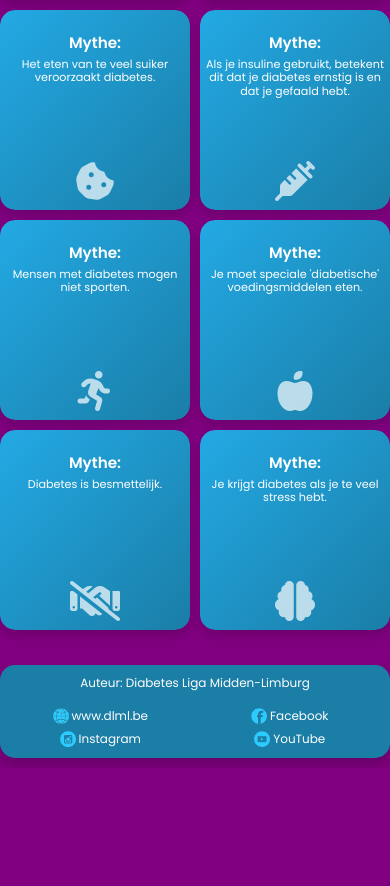
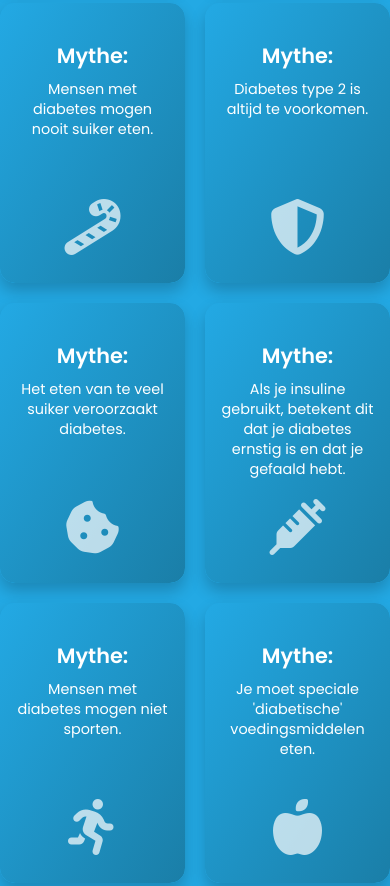
Before and after one commit to Fredje4711/flashkaarten, a plain HTML site: page index.html in a window 390 px wide. Shown: the part 540-1426 px from the top of the page. Before the commit the page ends 1308 px from the top, so only its background shows below. Drawn offline with Linux system fonts and the light colour scheme.

Commit message:
Add files via upload

```diff
--- a/style.css
+++ b/style.css
@@ -1,20 +1,19 @@
 :root {
     --main-color: #23a9e4;
-    --dark-main-color: #1a7ea7; /* Iets donkerder voor gradiënt */
-    --light-main-color: #60c0eb; /* Iets lichter voor gradiënt */
-    --background-color: #e0f2f7; /* Zeer lichte variant van de hoofdkleur */
+    --dark-main-color: #1a7ea7;
+    --light-main-color: #60c0eb;
+    --background-color: #23a9e4;
     --card-shadow: 0 8px 16px rgba(0, 0, 0, 0.2);
     --card-radius: 15px;
 }
 
-/* Algemene reset & basisstyling */
 body {
     font-family: 'Poppins', sans-serif;
     margin: 0;
     padding-top: 20px;
-    padding-bottom: 20px; /* Standaard padding onderaan */
+    padding-bottom: 20px;
     background-color: var(--background-color);
-    color: #333;
+    color: #fff;
     display: flex;
     flex-direction: column;
     align-items: center;
@@ -24,43 +23,41 @@ body {
 
 header {
     text-align: center;
-    margin-bottom: 30px;
+    margin-bottom: 20px;
     max-width: 800px;
     width: 100%;
 }
 
 h1 {
-    color: var(--dark-main-color);
-    font-size: 2.5em;
-    margin-bottom: 10px;
-    font-weight: 600;
+    color: #ffffff;
+    font-size: 2.2em;
+    margin-bottom: 8px;
+    font-weight: 700;
 }
 
 .intro-text {
-    font-size: 1.1em;
-    color: #555;
+    font-size: 1em;
+    color: #ffffff;
     margin-top: 0;
-    margin-bottom: 20px;
+    margin-bottom: 15px;
 }
 
-/* Grid voor flashcards (Desktop) */
 .flashcard-grid {
     display: grid;
-    grid-template-columns: repeat(auto-fit, minmax(280px, 1fr));
-    gap: 25px;
-    max-width: 1200px;
+    grid-template-columns: repeat(auto-fit, minmax(220px, 1fr));
+    gap: 20px;
+    max-width: 1000px;
     width: 100%;
     justify-content: center;
-    padding: 0;
-    margin-bottom: 50px;
+    padding: 0 10px;
+    margin-bottom: 40px;
     flex-grow: 1;
 }
 
-/* Algemene styling voor de flashcard container */
 .flashcard {
     background-color: transparent;
     width: 100%;
-    height: 400px; /* Vaste hoogte voor kaarten op desktop */
+    height: 280px;
     perspective: 1000px;
     cursor: pointer;
     border-radius: var(--card-radius);
@@ -73,7 +70,6 @@ h1 {
     transform: translateY(-5px);
 }
 
-/* Binnenste container voor de flip-animatie */
 .flashcard-inner {
     position: relative;
     width: 100%;
@@ -84,12 +80,10 @@ h1 {
     border-radius: var(--card-radius);
 }
 
-/* Wanneer de kaart omgedraaid is */
 .flashcard.flipped .flashcard-inner {
     transform: rotateY(180deg);
 }
 
-/* Voorkant en achterkant van de kaart */
 .flashcard-front, .flashcard-back {
     position: absolute;
     width: 100%;
@@ -98,12 +92,11 @@ h1 {
     border-radius: var(--card-radius);
     background: linear-gradient(to bottom right, var(--main-color), var(--dark-main-color));
     color: white;
-
     display: flex;
     flex-direction: column;
     align-items: center;
     justify-content: flex-start;
-    padding: 25px 20px 20px 20px;
+    padding: 20px 15px;
     box-sizing: border-box;
 }
 
@@ -112,31 +105,28 @@ h1 {
     transform: rotateY(180deg);
 }
 
-/* Styling voor titels en paragrafen binnen de kaarten */
 .flashcard h2 {
-    font-size: 1.6em;
+    font-size: 1.3em;
     font-weight: 600;
     color: white;
     text-align: center;
-    margin-bottom: 10px;
+    margin-bottom: 8px;
 }
 
 .flashcard p {
-    font-size: 1em;
-    line-height: 1.5;
+    font-size: 0.9em;
+    line-height: 1.4;
     margin: 0;
     text-align: center;
     flex-grow: 1;
 }
 
-/* Styling voor de symbolische iconen */
 .myth-icon {
-    font-size: 6em;
+    font-size: 3.5em;
     color: white;
     opacity: 0.7;
-    margin-top: 20px;
-    margin-bottom: 10px;
-
+    margin-top: 10px;
+    margin-bottom: 8px;
     font-family: "Font Awesome 6 Free" !important;
     font-weight: 900 !important;
     font-style: normal !important;
@@ -146,24 +136,22 @@ h1 {
     display: inline-block !important;
 }
 
-
-/* NIEUWE FOOTER STYLING */
 footer {
     width: 100%;
     max-width: 1200px;
     background-color: var(--dark-main-color);
     color: white;
     text-align: center;
-    padding: 25px 20px;
+    padding: 20px 15px;
     box-sizing: border-box;
     border-radius: var(--card-radius);
-    margin-top: 50px;
+    margin-top: 30px;
     box-shadow: var(--card-shadow);
 }
 
 footer p {
-    margin: 0 0 10px 0;
-    font-size: 0.95em;
+    margin: 0 0 8px 0;
+    font-size: 0.9em;
     line-height: 1.4;
 }
 
@@ -171,8 +159,8 @@ footer p {
     display: flex;
     flex-wrap: wrap;
     justify-content: center;
-    gap: 15px;
-    margin-top: 15px;
+    gap: 10px;
+    margin-top: 10px;
 }
 
 .social-links a {
@@ -180,7 +168,7 @@ footer p {
     align-items: center;
     color: white;
     text-decoration: none;
-    font-size: 0.9em;
+    font-size: 0.85em;
     transition: color 0.3s ease;
 }
 
@@ -189,169 +177,15 @@ footer p {
 }
 
 .social-links .social-icon {
-    width: 24px;
-    height: 24px;
-    margin-right: 8px;
+    width: 20px;
+    height: 20px;
+    margin-right: 6px;
     vertical-align: middle;
     filter: brightness(1.2);
 }
 
-
-/* Responsiviteit voor mobiele schermen (vanaf 768px breedte en kleiner) */
-@media (max-width: 768px) {
-    /* **DEBUG KLEUR: ZOU ROOD MOETEN WORDEN OP TABLETS EN GROTERE TELEFOONS** */
-    body {
-        padding-top: 15px;
-        padding-bottom: 15px;
-        background-color: lightcoral; /* DEBUG COLOR */
-    }
-
-    header {
-        margin-bottom: 20px;
-    }
-    h1 {
-        font-size: 2em;
-        margin-bottom: 5px;
-    }
-    .intro-text {
-        font-size: 1em;
-        margin-bottom: 15px;
-    }
-
-    .flashcard-grid {
-        grid-template-columns: repeat(2, 1fr);
-        gap: 15px; /* **AANGEPAST: Minder gap voor compactheid** */
-        padding: 0 10px; /* **AANGEPAST: Meer padding** */
-        margin-bottom: 30px;
-    }
-
-    .flashcard {
-        height: 230px; /* **AANGEPAST: Zeer compacte hoogte** */
-    }
-
-    .flashcard-front, .flashcard-back {
-        padding: 10px 8px 8px 8px; /* **AANGEPAST: Minder padding** */
-    }
-
-    .flashcard h2 {
-        font-size: 1.1em; /* **AANGEPAST: Kleinere titel** */
-        margin-bottom: 5px; /* **AANGEPAST: Minder marge** */
-    }
-
-    .flashcard p {
-        font-size: 0.8em; /* **AANGEPAST: Kleinere tekst** */
-        line-height: 1.3; /* **AANGEPAST: Compactere regelafstand** */
-    }
-
-    .myth-icon {
-        font-size: 3em; /* **AANGEPAST: Kleinere iconen** */
-        margin-top: 8px; /* **AANGEPAST: Minder ruimte boven icoon** */
-        margin-bottom: 5px; /* **AANGEPAST: Minder ruimte onder icoon** */
-    }
-
-    footer {
-        padding: 15px 10px; /* **AANGEPAST: Compactere footer padding** */
-        margin-top: 25px; /* **AANGEPAST: Minder marge boven footer** */
-    }
-
-    footer p {
-        font-size: 0.8em; /* **AANGEPAST: Kleinere footer tekst** */
-        margin-bottom: 6px;
-    }
-
-    .social-links {
-        flex-direction: row; /* Links naast elkaar */
-        gap: 10px; /* **AANGEPAST: Compacte gap** */
-    }
-
-    .social-links a {
-        flex: 1 1 calc(50% - 5px); /* Elke link 50% breedte, minus de helft van de gap (10px/2) */
-        font-size: 0.8em;
-        justify-content: center;
-        text-align: center;
-    }
-
-    .social-links .social-icon {
-        width: 20px;
-        height: 20px;
-        margin-right: 4px;
-    }
+@media screen and (max-width: 480px) {
+  .flashcard-grid {
+    grid-template-columns: repeat(2, 1fr);
+  }
 }
-
-/* Responsiviteit voor kleinere mobiele schermen (vanaf 480px breedte en kleiner) */
-@media (max-width: 480px) {
-    /* **DEBUG KLEUR: ZOU PAARS MOETEN WORDEN OP KLEINERE TELEFOONS** */
-    body {
-        padding-top: 10px;
-        padding-bottom: 10px;
-        background-color: purple; /* DEBUG COLOR */
-    }
-    header {
-        margin-bottom: 15px;
-    }
-    h1 {
-        font-size: 1.6em; /* **AANGEPAST: Nog kleinere titel** */
-        margin-bottom: 3px;
-    }
-    .intro-text {
-        font-size: 0.8em; /* **AANGEPAST: Nog kleinere intro tekst** */
-        margin-bottom: 10px;
-    }
-
-    .flashcard-grid {
-        grid-template-columns: repeat(2, 1fr);
-        gap: 10px; /* **AANGEPAST: Nog kleinere gap** */
-        padding: 0 8px; /* **AANGEPAST: Nog minder padding** */
-        margin-bottom: 20px;
-    }
-
-    .flashcard {
-        height: 200px; /* **AANGEPAST: Ultieme compacte hoogte** */
-        box-shadow: 0 6px 12px rgba(0, 0, 0, 0.15);
-    }
-
-    .flashcard-front, .flashcard-back {
-        padding: 8px 5px 5px 5px; /* **AANGEPAST: Minimale padding** */
-    }
-
-    .flashcard h2 {
-        font-size: 0.95em; /* **AANGEPAST: Zeer kleine titel** */
-        margin-bottom: 4px;
-    }
-
-    .flashcard p {
-        font-size: 0.7em; /* **AANGEPAST: Zeer kleine tekst** */
-        line-height: 1.2; /* **AANGEPAST: Minimale regelafstand** */
-    }
-
-    .myth-icon {
-        font-size: 2.5em; /* **AANGEPAST: Zeer kleine iconen** */
-        margin-top: 6px; /* **AANGEPAST: Minimale ruimte boven icoon** */
-        margin-bottom: 4px;
-    }
-
-    footer {
-        padding: 10px 8px; /* **AANGEPAST: Minimale footer padding** */
-        margin-top: 15px; /* **AANGEPAST: Minder marge** */
-    }
-
-    footer p {
-        font-size: 0.75em;
-        margin-bottom: 5px;
-    }
-
-    .social-links {
-        gap: 5px; /* **AANGEPAST: Minimale gap** */
-    }
-
-    .social-links a {
-        flex: 1 1 calc(50% - 2.5px); /* Aangepaste flex-basis */
-        font-size: 0.75em;
-    }
-
-    .social-links .social-icon {
-        width: 16px;
-        height: 16px;
-        margin-right: 3px;
-    }
-}
```
